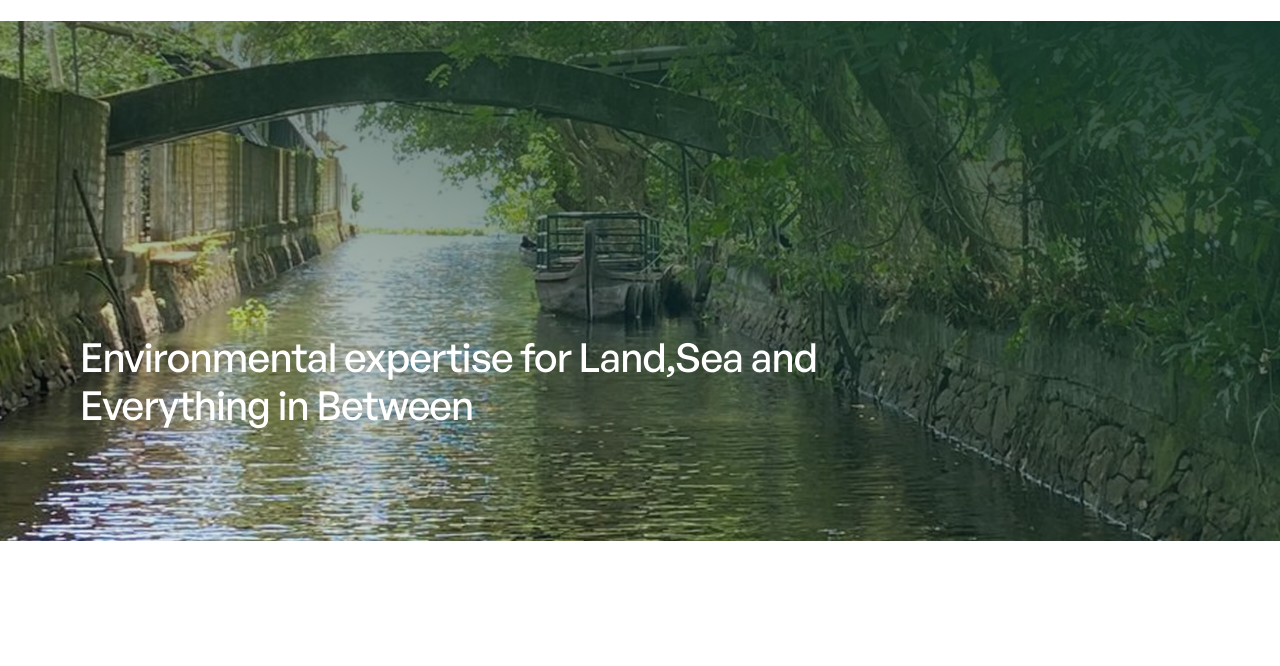
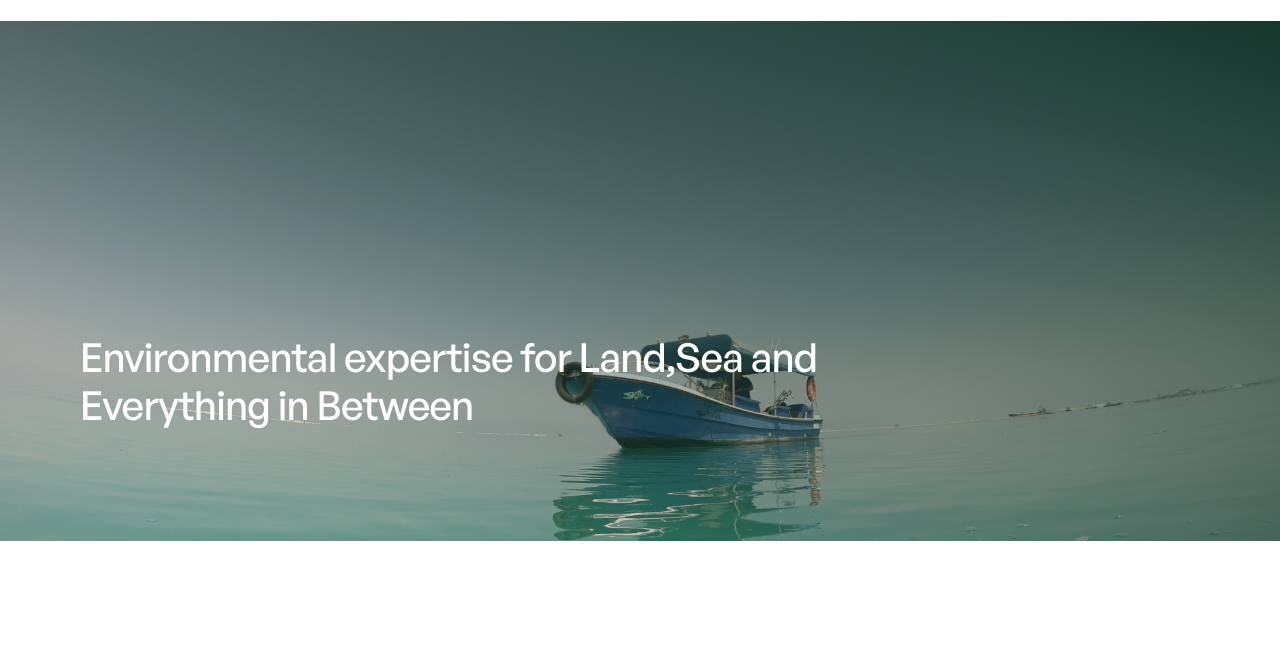
Before and after one commit to hibahfathima/planet-green, a website: page about.html in a window 1280 px wide. Shown: the part 75-741 px from the top of the page. Drawn offline with Linux system fonts and the light colour scheme.

Commit message:
about hero image changed

```diff
--- a/about.html
+++ b/about.html
@@ -62,8 +62,8 @@
 <!-- Hero section -->
 <section class="relative">
   <div
-    class="relative h-[280px] sm:h-[340px] md:h-[400px] lg:h-[460px] xl:h-[520px] bg-cover bg-top"
-    style="background-image: url('assets/images/about-hero-image.webp');">
+    class="relative h-[280px] sm:h-[340px] md:h-[400px] lg:h-[460px] xl:h-[520px] bg-cover bg-center"
+    style="background-image: url('assets/images/about-hero.webp');">
     <!-- green gradient: transparent #399D7C (bottom-left) → solid #14372C (top-right) -->
     <div class="absolute inset-0 bg-gradient-to-tr from-[#399D7C]/0 to-[#14372C]"></div>
 
```
Also changed, not shown: assets/dist/output.css, assets/images/about-hero.webp (added).
